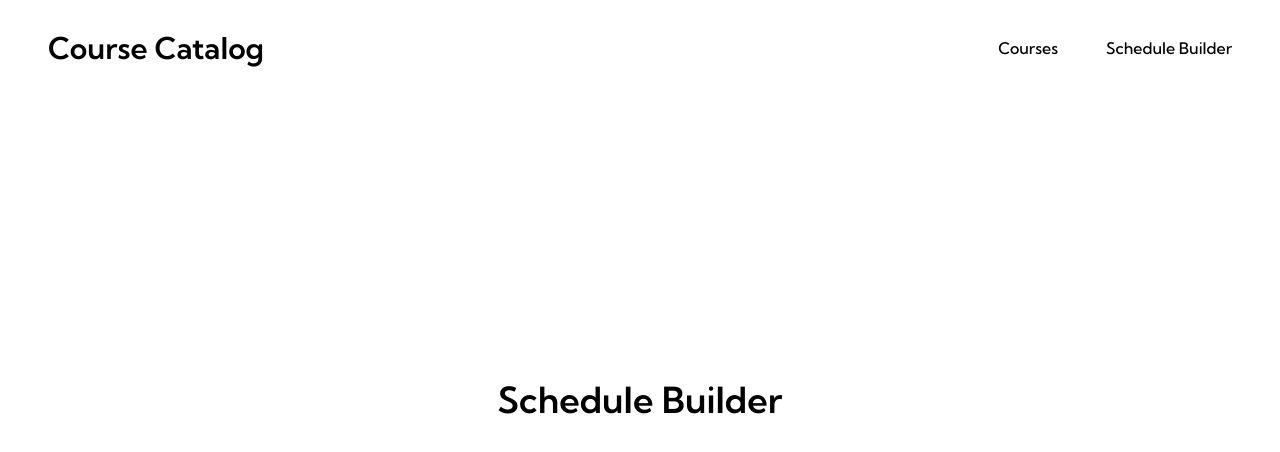
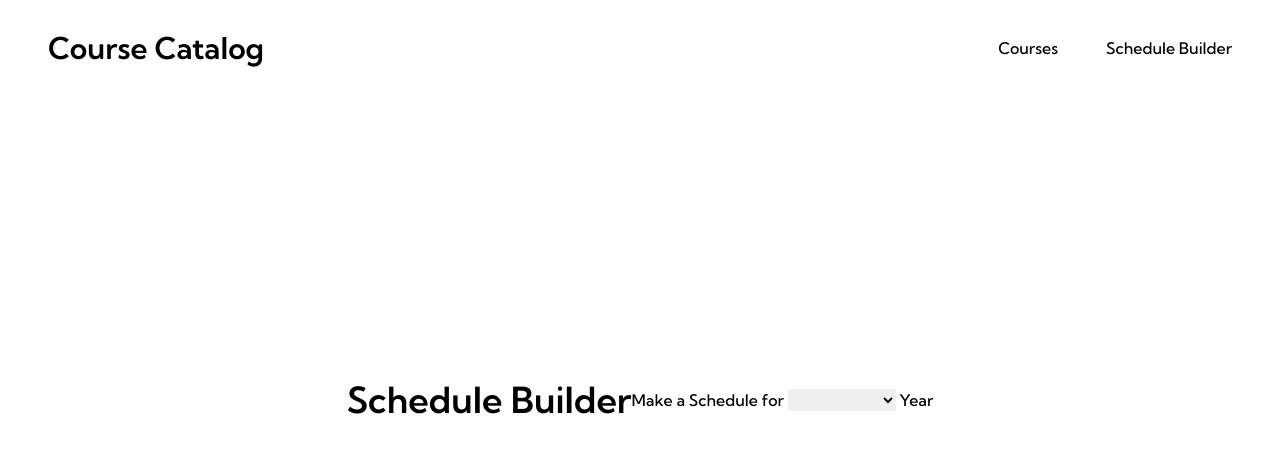
Before and after one commit to sitechtimes/course-catalog, a Nuxt app in the folder course-catalog/: page /ScheduleBuilder in a window 1280 px wide. Shown: the top 452 px of the page. Built offline with nearby package versions, Linux system fonts and the light colour scheme.

Commit message:
Update ScheduleBuilder.vue

```diff
--- a/course-catalog/pages/ScheduleBuilder.vue
+++ b/course-catalog/pages/ScheduleBuilder.vue
@@ -1,8 +1,33 @@
 <script setup lang="ts">
+const needed = { // use the other false/true stuff to check if duplicate classes (2 science 2 english etc). idk which classes can and cant have duplicates
+    english: false,
+    math: false,
+    science: false,
+    history: false,
+    gym: false,
+    lunch: false,
+    russian: false,
+    AP: 0,
+    educationalPeriods: 0,
+}
+function changeNeeded() {
+    if (document.querySelector(".dropdown").value === "Senior") {
+        console.log(needed)
+    }
+}
 </script>
 
 <template>
     <div id="builder" class="flex justify-center items-center h-screen px-12">
         <h2 class="text-4xl font-semibold">Schedule Builder</h2>
+        <h1> Make a Schedule for
+            <select name="dropdown" class="dropdown" @click="changeNeeded()">
+                <option value=""></option>
+                <option value="Freshman">Freshman</option>
+                <option value="Sophomore">Sophomore</option>
+                <option value="Junior">Junior</option>
+                <option value="Senior">Senior</option>
+            </select>
+        Year </h1>
     </div>
 </template>
```
